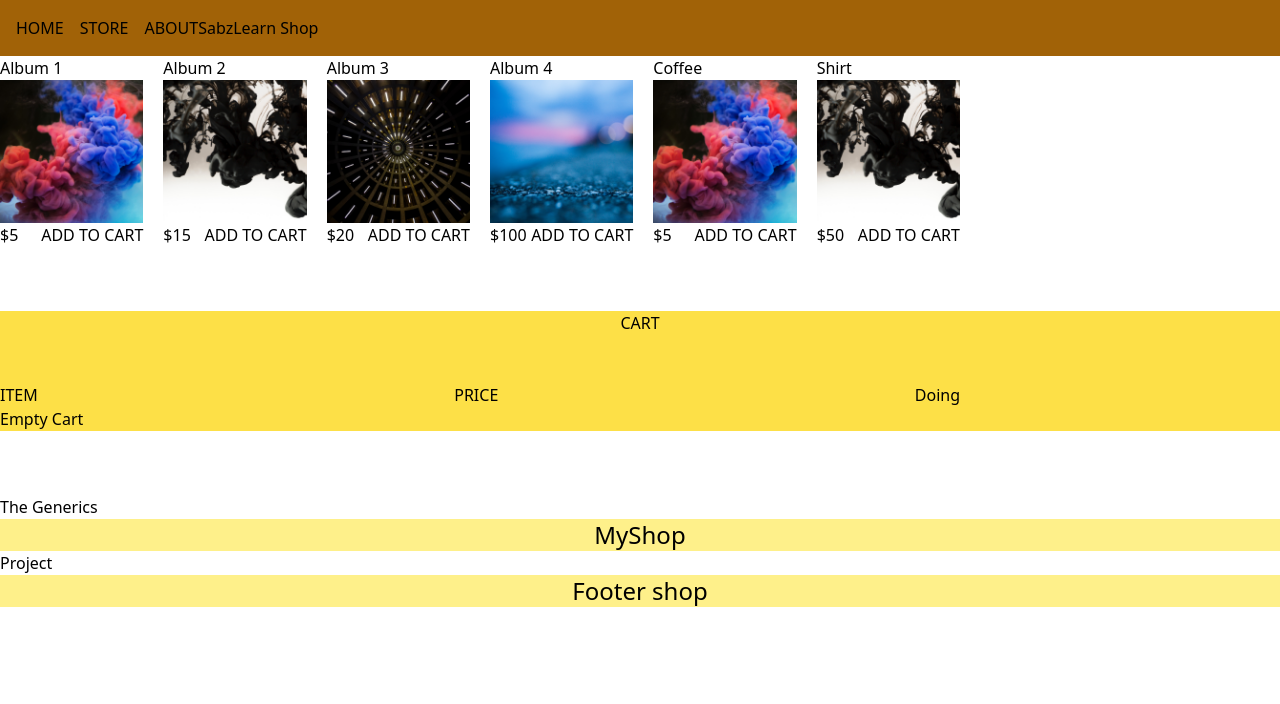
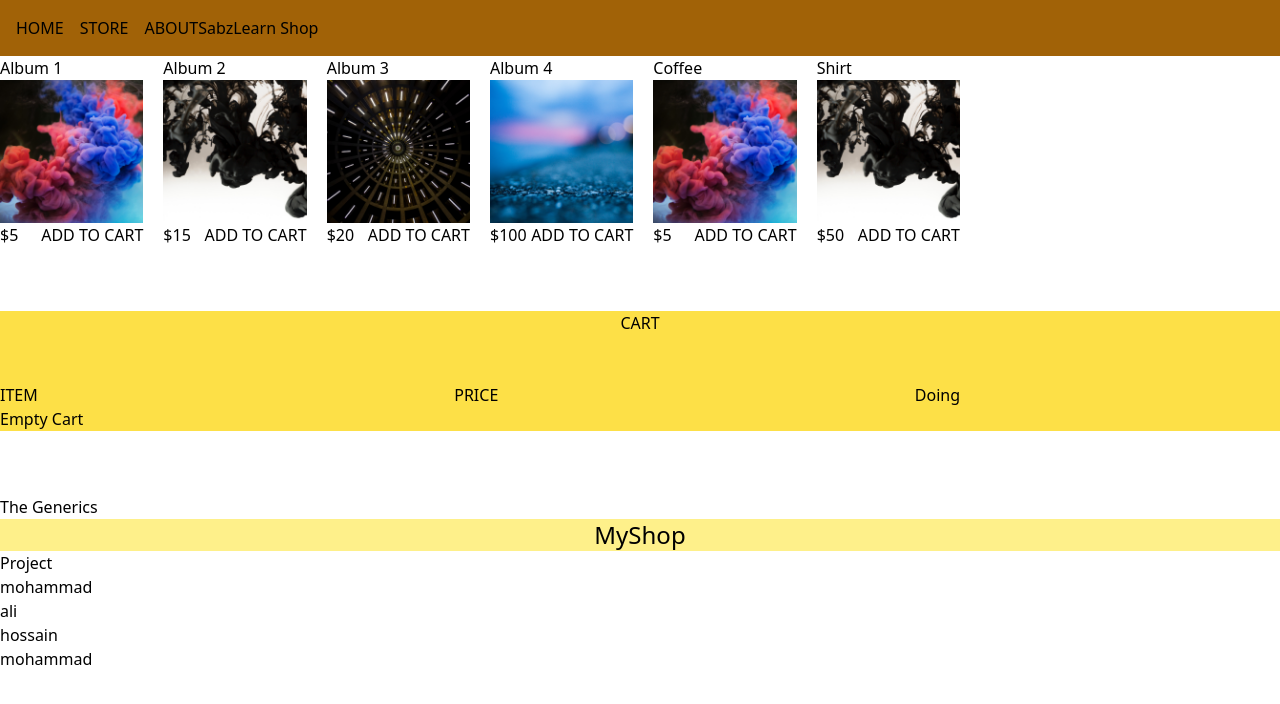
Before and after one commit to mohammadjalizi/shping, a React (Create React App) app: page / in a window 1280 px wide. Shown: the top 704 px of the page. Built offline with nearby package versions, Linux system fonts and the light colour scheme.

Commit message:
Added projec

```diff
--- a/src/compennet/sokan/Project.jsx
+++ b/src/compennet/sokan/Project.jsx
@@ -1,8 +1,15 @@
 import React from 'react'
-
+import Array from '../sokan/proarry.json'
 const Project = () => {
   return (
-    <div>Project</div>
+    <div className=' h-[100vh] '>Project
+
+   {Array.map((item=>(
+  <h1>{item.name}</h1>
+
+   )))}
+
+    </div>
   )
 }
 
--- /dev/null
+++ b/src/compennet/sokan/proarry.json
@@ -0,0 +1,7 @@
+[
+    {"id":1,"name":"mohammad"},
+    {"id":2,"name":"ali"},
+    {"id":3,"name":"hossain"},
+    {"id":4,"name":"mohammad"}
+
+    ]
```
